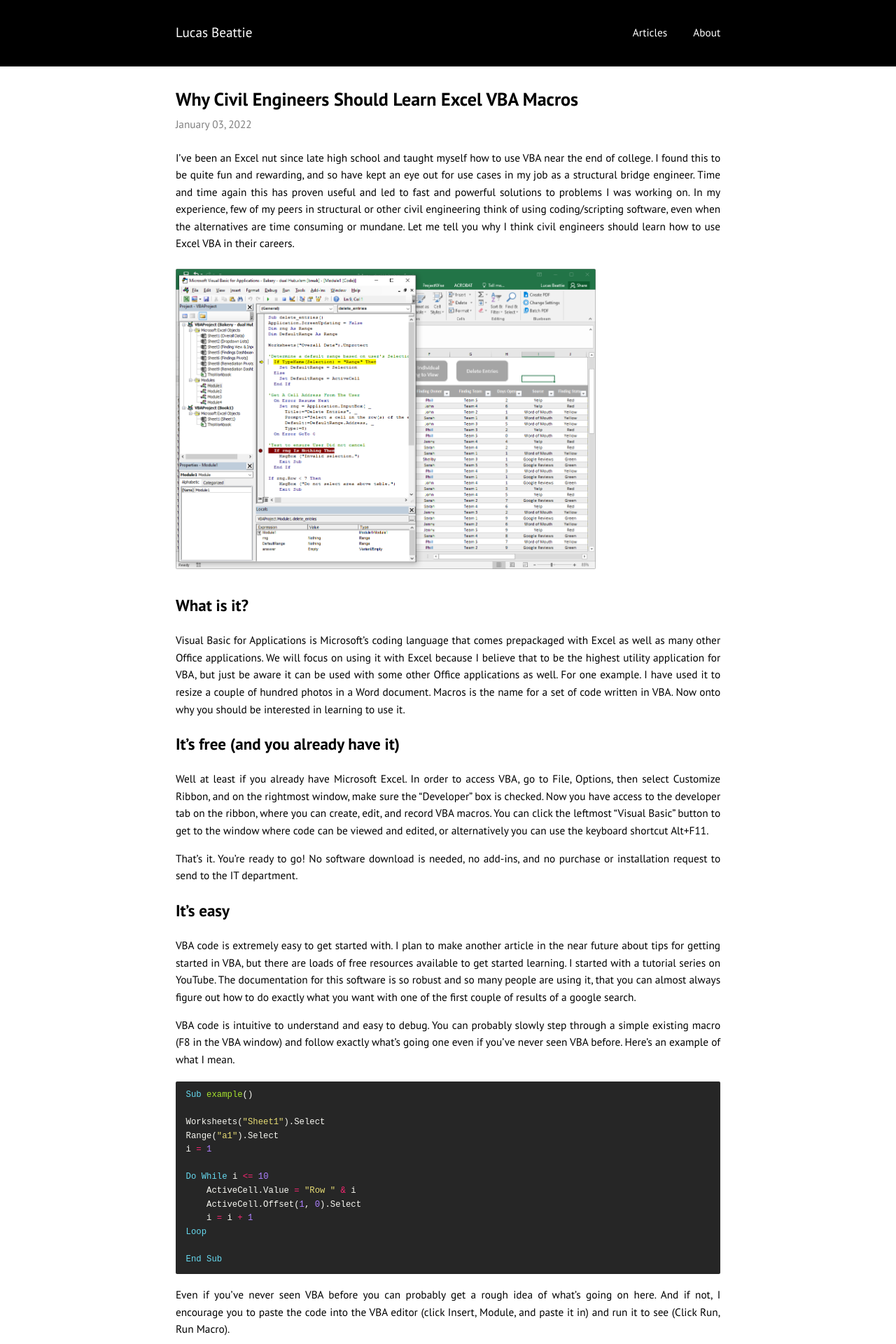
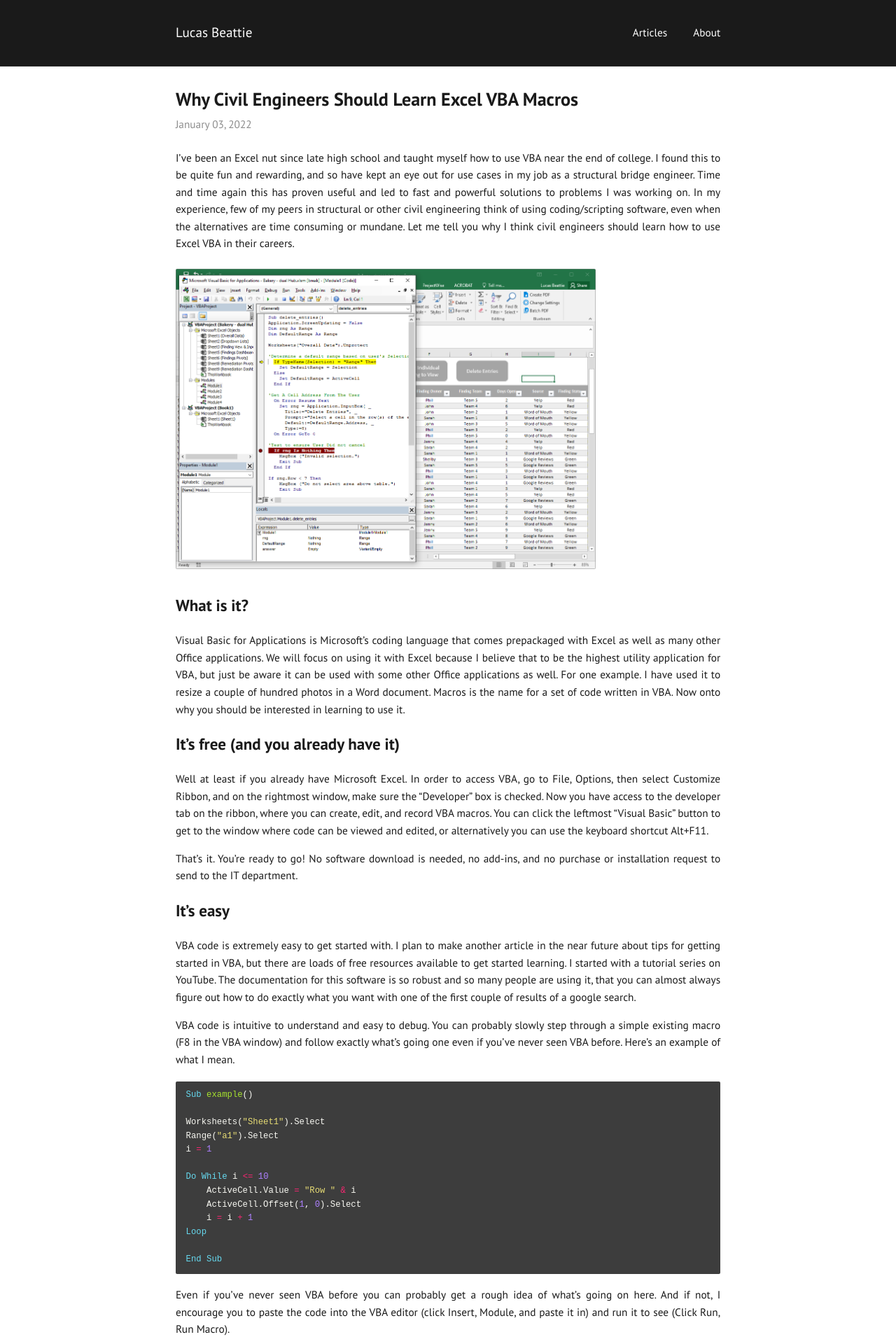
Before and after one commit to labeattie/lucasbeattiedotcom, a Jekyll site: the page built from _posts/2022-01-03-why-civil-engineers-vba.md, in a window 1280 px wide. Shown: the top 1920 px of the page at 70% size. Built offline with Jekyll 4.4.1, drawn with Linux system fonts in a browser that asks for light colours.

Commit message:
first article test

```diff
--- a/_sass/index.sass
+++ b/_sass/index.sass
@@ -4,7 +4,7 @@ $font-family: "PT Sans", -apple-system, "Helvetica Neue", "Segoe UI", "Roboto",
 $heading-weight: 600 !default
 $line-height: 1.6 !default
 $link-color: #68f !default
-$dark: #000000 !default
+$dark: #1a1a1a !default
 $light: #ffffff !default
 
 @function reduce ($percent)
```
